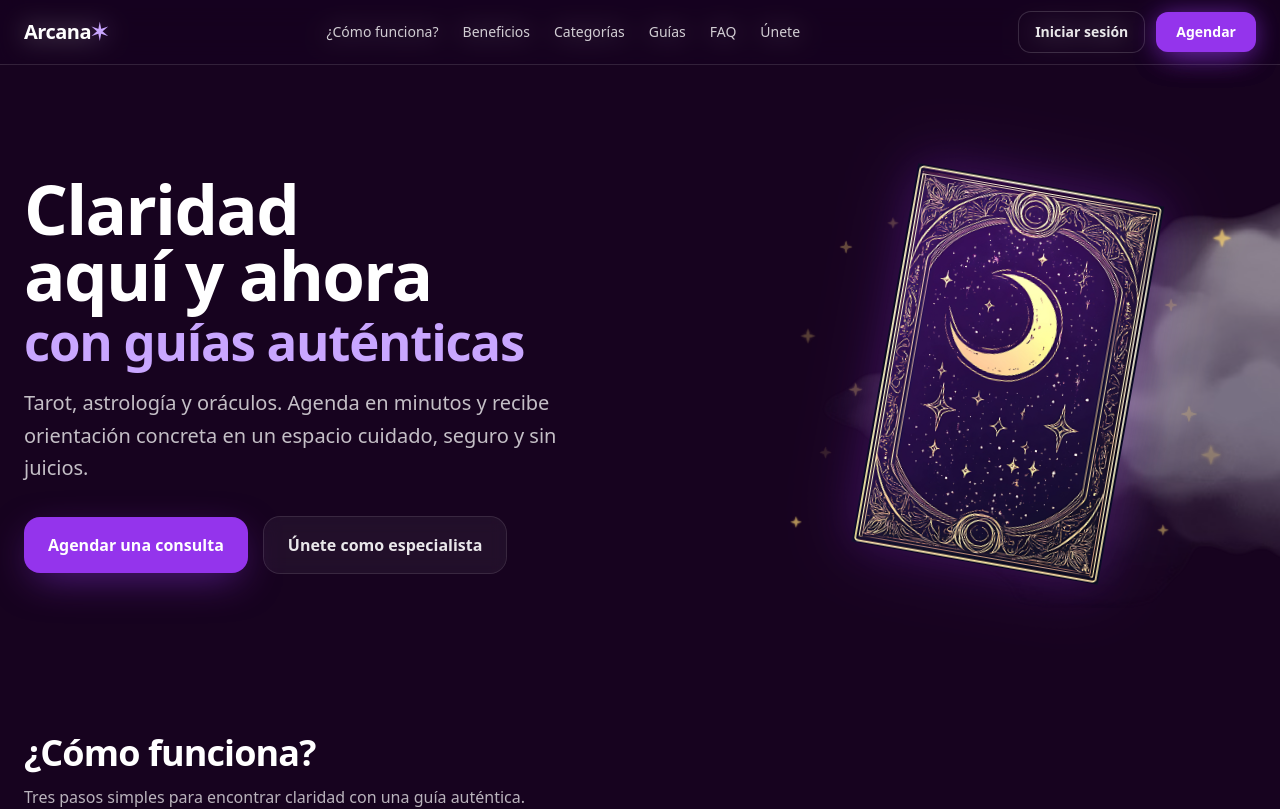
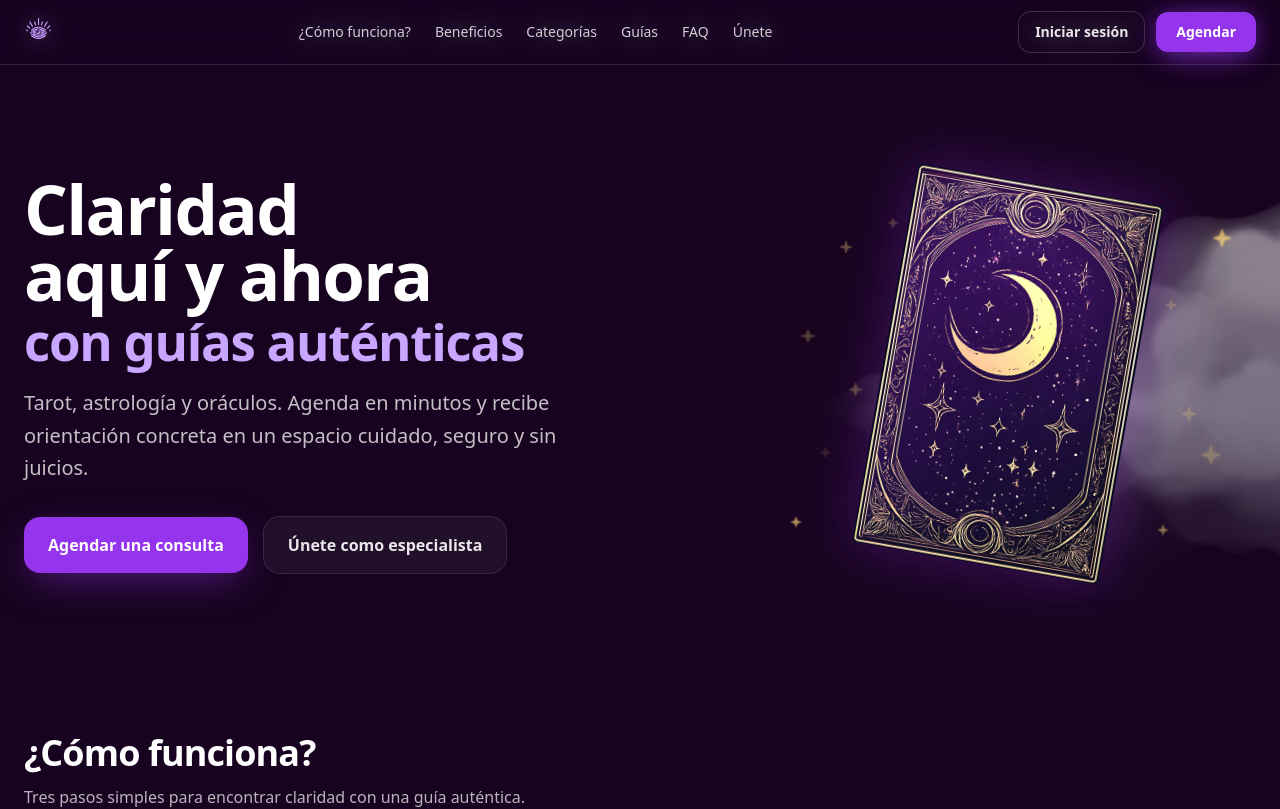
Before and after one commit to arcana302-art/arcana-v2, a Next.js app: page / in a window 1280 px wide. Shown: the top 809 px of the page. Built offline with nearby package versions, Linux system fonts and the light colour scheme.

Commit message:
Update SiteHeader.tsx

```diff
--- a/app/components/SiteHeader.tsx
+++ b/app/components/SiteHeader.tsx
@@ -1,6 +1,7 @@
 'use client';
 
 import { useState } from 'react';
+import Image from 'next/image';
 
 export default function SiteHeader() {
   const [open, setOpen] = useState(false);
@@ -17,11 +18,17 @@ export default function SiteHeader() {
   return (
     <header className="fixed inset-x-0 top-0 z-40 border-b border-white/10 bg-[#17031F]/55 backdrop-blur-md">
       <div className="mx-auto flex h-16 max-w-7xl items-center justify-between px-6">
-        {/* Brand */}
-        <a href="/" className="flex items-center gap-2">
-          <span className="text-white text-xl font-extrabold tracking-tight">
-            Arcana<span className="text-[#c9a6ff]">✶</span>
-          </span>
+        {/* Brand (usa /public/brand/logo.svg) */}
+        <a href="/" className="flex items-center gap-2" aria-label="Arcana — inicio">
+          <Image
+            src="/brand/logo.svg"
+            alt="Arcana"
+            width={28}
+            height={28}
+            priority
+            className="h-7 w-7"
+          />
+          <span className="sr-only">Arcana</span>
         </a>
 
         {/* Desktop nav */}
@@ -75,8 +82,15 @@ export default function SiteHeader() {
           />
           <div className="fixed right-0 top-0 z-50 h-full w-[78%] max-w-sm bg-[#17031F] border-l border-white/10 shadow-2xl">
             <div className="flex h-16 items-center justify-between px-5 border-b border-white/10">
-              <span className="text-white text-lg font-extrabold tracking-tight">
-                Arcana<span className="text-[#c9a6ff]">✶</span>
+              <span className="inline-flex items-center gap-2 text-white text-lg font-extrabold tracking-tight">
+                <Image
+                  src="/brand/logo.svg"
+                  alt="Arcana"
+                  width={24}
+                  height={24}
+                  className="h-6 w-6"
+                />
+                Arcana
               </span>
               <button
                 aria-label="Cerrar menú"
```
